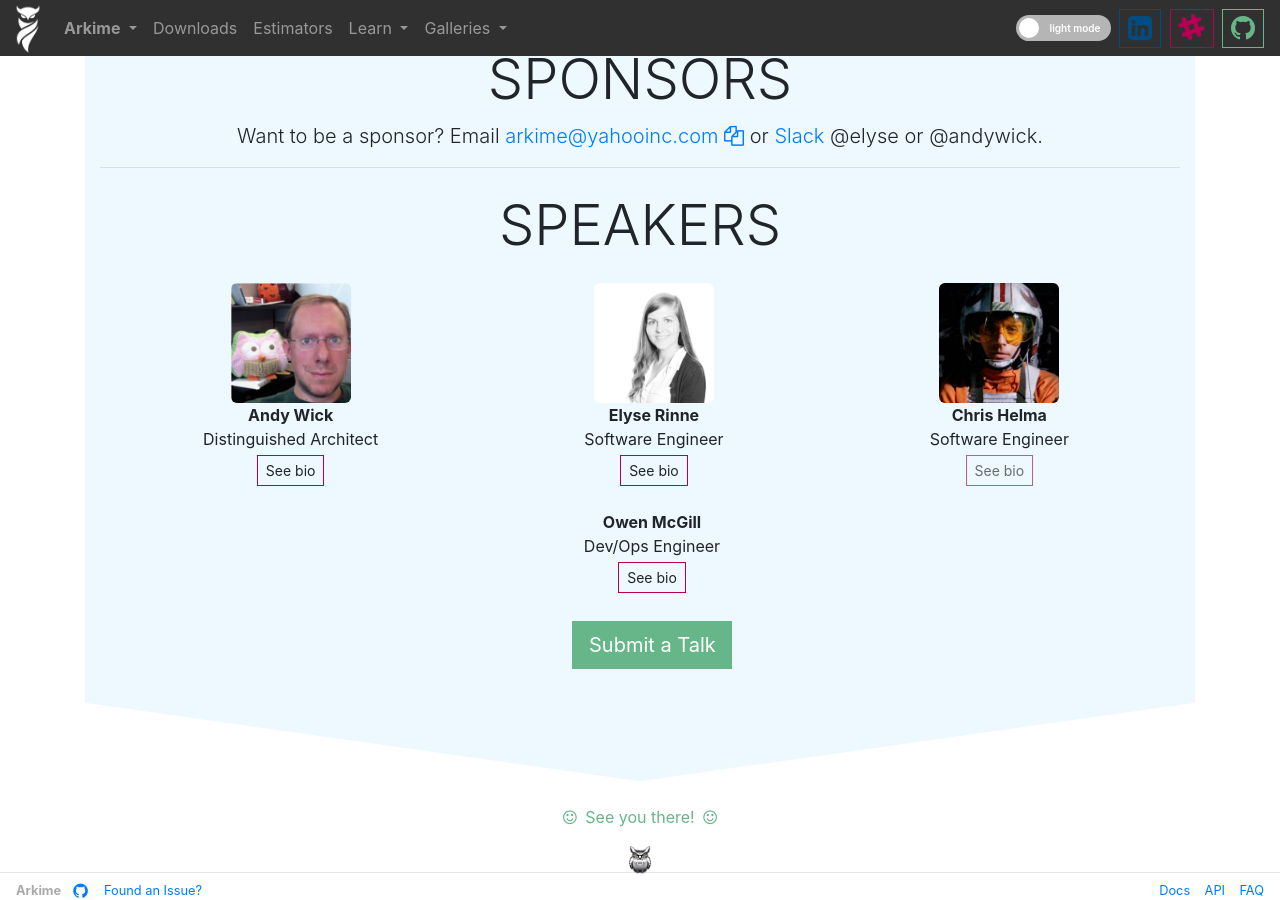
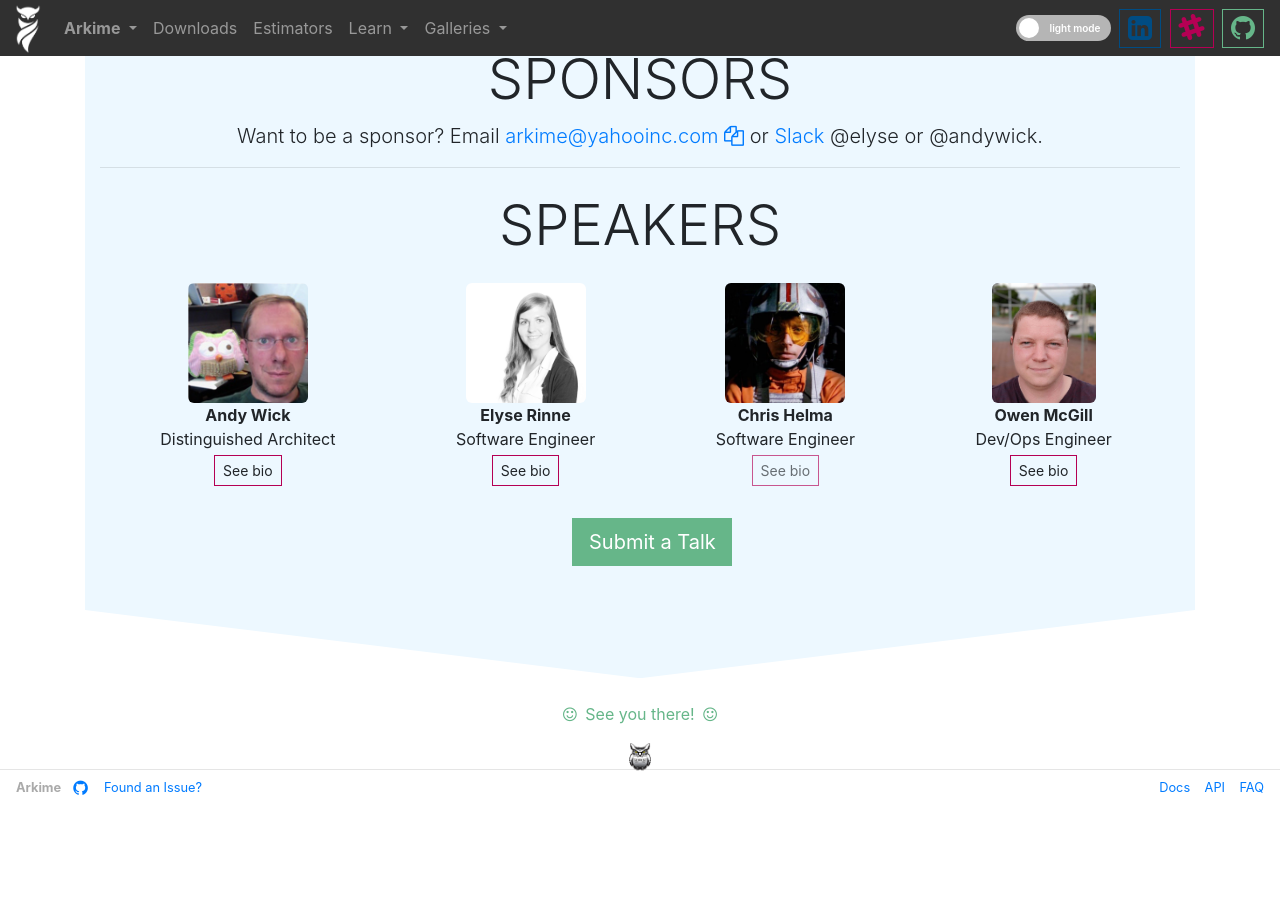
Before and after one commit to arkime/arkimeweb, a Jekyll site: the page built from arkimeet.html, in a window 1280 px wide and 900 px high, scrolled down 3956 px. Built offline with Jekyll 4.4.1, drawn with Linux system fonts in a browser that asks for light colours; after the commit the page ends 4753 px from its top, so only the background shows below that.

Commit message:
add picture

```diff
--- a/arkimeet.html
+++ b/arkimeet.html
@@ -647,8 +647,8 @@ title: Arkimeet
             <h1 class="display-4 mt-4 mb-4">
               SPEAKERS
             </h1>
-            <div class="d-flex flex-row justify-content-around mr-2">
-              <div>
+            <div class="d-flex flex-wrap flex-row justify-content-around mr-2">
+              <div class="mb-1">
                 <img src="assets/speakers/andy.png" height="120px" style="border-radius:6px" />
                 <br>
                 <strong>Andy Wick</strong>
@@ -658,7 +658,7 @@ title: Arkimeet
                   See bio
                 </a>
               </div>
-              <div>
+              <div class="mb-1">
                 <img src="assets/speakers/elyse.jpg" height="120px" style="border-radius:6px" />
                 <br>
                 <strong>Elyse Rinne</strong>
@@ -668,7 +668,7 @@ title: Arkimeet
                   See bio
                 </a>
               </div>
-              <div>
+              <div class="mb-1">
                 <img src="assets/speakers/chris.jpeg" height="120px" style="border-radius:6px" />
                 <br>
                 <strong>Chris Helma</strong>
@@ -678,9 +678,9 @@ title: Arkimeet
                 </a>
                 <!-- TODO bio -->
               </div>
-            </div>
-            <div class="d-flex flex-row justify-content-around mt-4 ml-4">
-              <div>
+              <div class="mb-1">
+                <img src="assets/speakers/owen.jpg" height="120px" style="border-radius:6px" />
+                <br>
                 <strong>Owen McGill</strong>
                 <p class="mb-1">Dev/Ops Engineer</p>
                 <a class="btn btn-outline-danger btn-sm"
@@ -756,6 +756,7 @@ title: Arkimeet
             </button>
           </div>
           <div class="modal-body">
+            <img src="assets/speakers/owen.jpg" height="120px" style="border-radius:6px" />
             <p class="mb-1"><strong>Dev/Ops Engineer</strong></p>
             I'm a Dev/Ops engineer working at OpenSystems AG in Bern, Switzerland.
             I work in a team developing a network traffic detection system to detect
```
Also changed, not shown: assets/speakers/owen.jpg (added).
